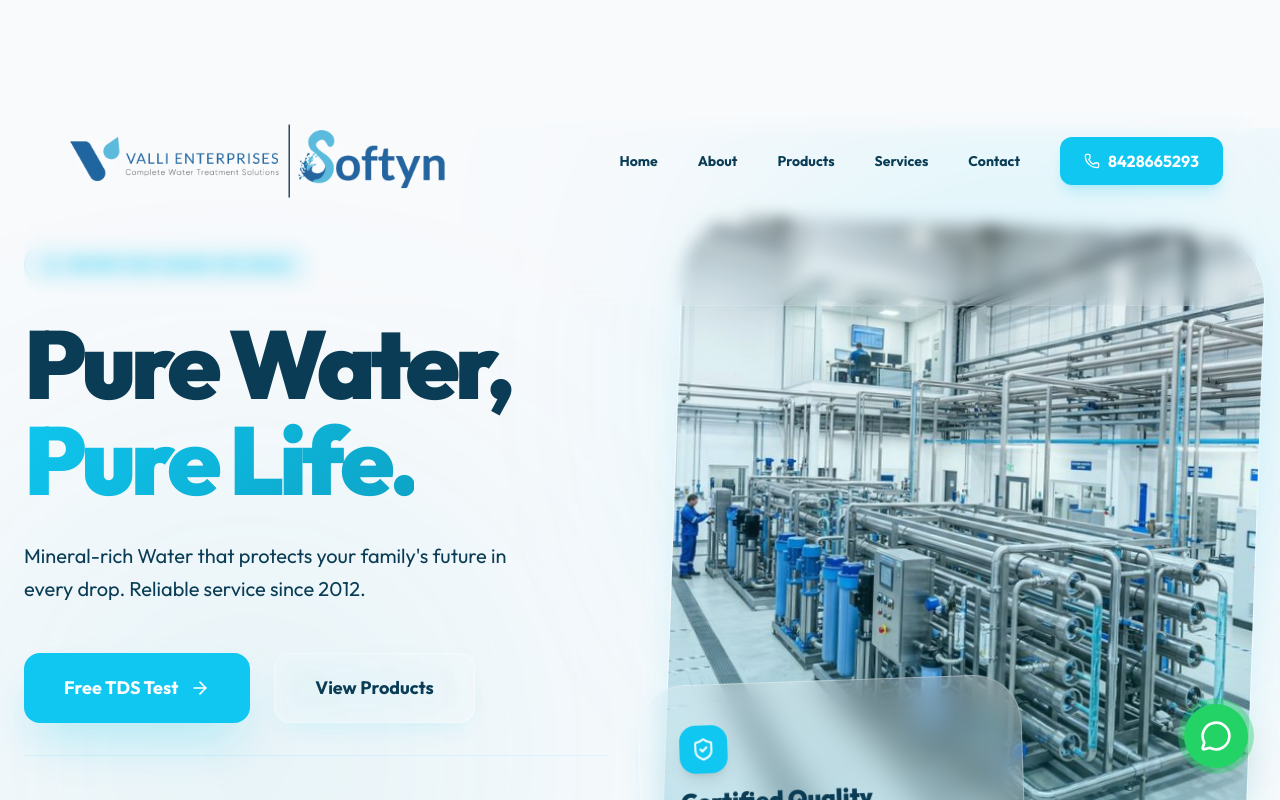
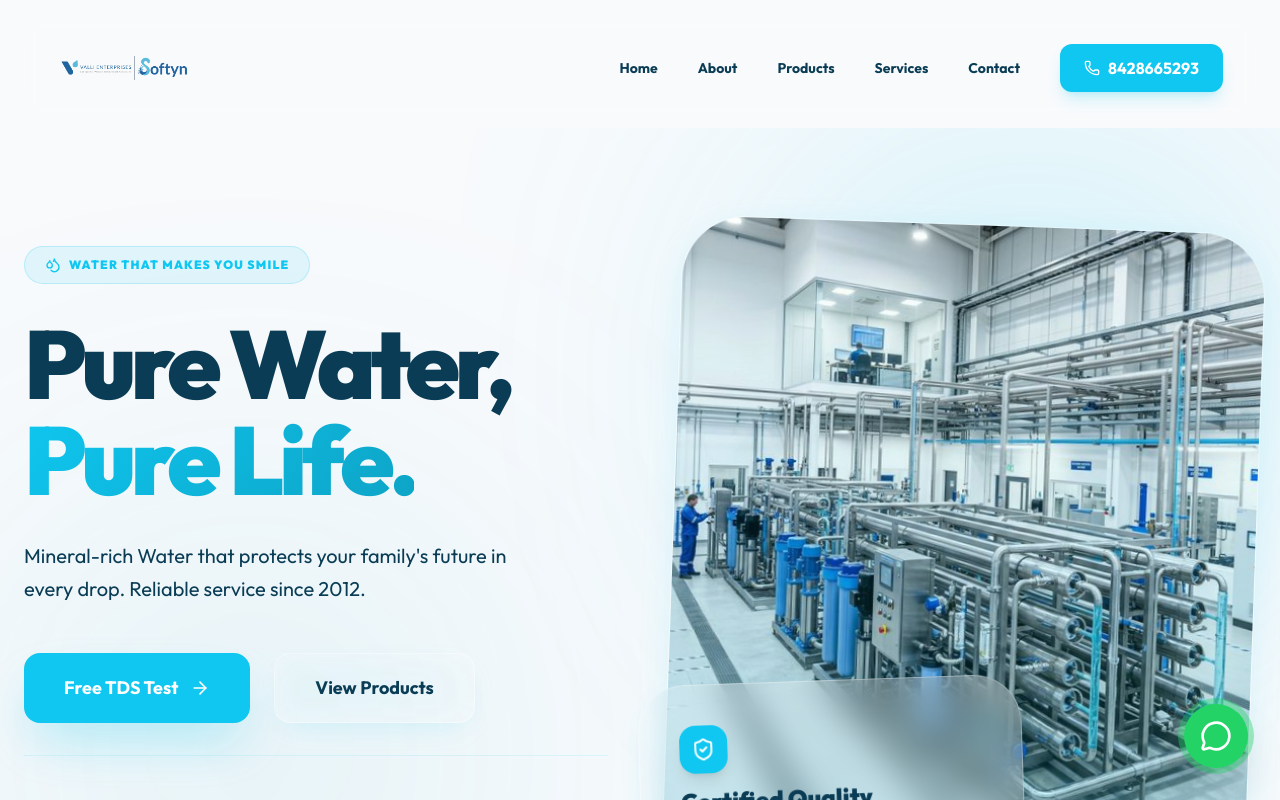
Before and after one commit to VaigundaRaJa345/ValliEnterprises, a Next.js app: page / in a window 1280 px wide. Shown: the top 800 px of the page. Built offline with nearby package versions, Linux system fonts and the light colour scheme.

Commit message:
Updated Favicon -fix7

```diff
--- a/src/components/Header.tsx
+++ b/src/components/Header.tsx
@@ -34,12 +34,12 @@ export default function Header() {
       >
         <div className="flex items-center justify-between">
           <Link href="/" className="flex items-center group">
-            <div className="relative h-62 w-100 md:h-62 md:w-100 group-hover:scale-105 transition-transform duration-300 drop-shadow-[0_0_15px_rgba(255,255,255,0.3)]">
+            <div className="relative h-[62px] w-56 md:w-80 group-hover:scale-105 transition-transform duration-300 drop-shadow-[0_0_15px_rgba(255,255,255,0.3)]">
               <Image
                 src="/header-logo.png"
                 alt="Valli Enterprises"
                 fill
-                className="object-contain object-left"
+                className="object-contain object-left mix-blend-multiply"
                 priority
               />
             </div>
```
